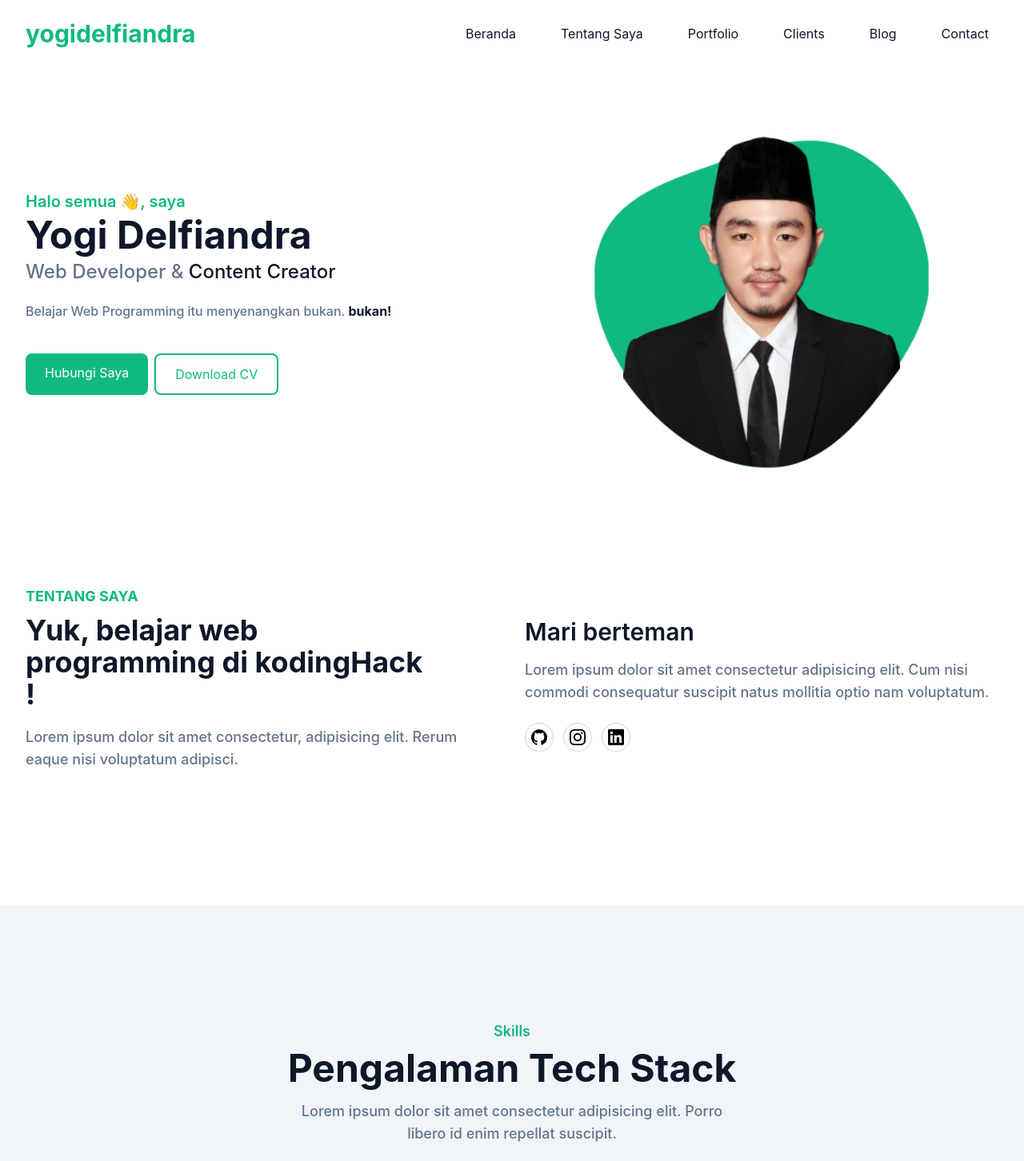
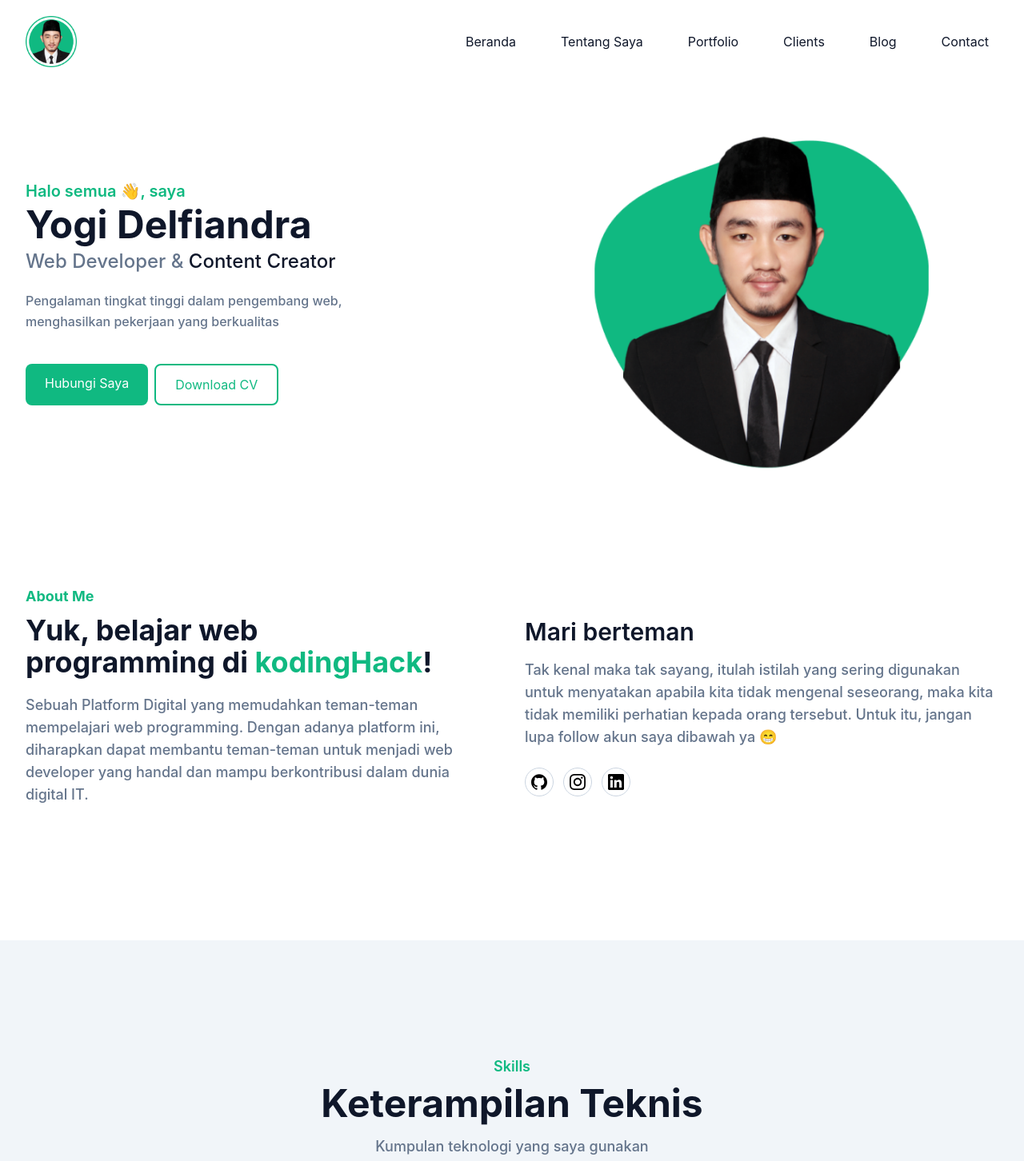
Before and after one commit to yogidelfiandra/portfolio-react, a React (Create React App) app: page / in a window 1280 px wide. Shown: the top 1452 px of the page at 80% size. Built offline with nearby package versions, Linux system fonts and the light colour scheme.

Commit message:
update code & text

```diff
--- a/src/pages/LandingPage.js
+++ b/src/pages/LandingPage.js
@@ -4,7 +4,7 @@ import useScrollAnchor from '../helpers/hooks/useScrollAnchor';
 import landingPage from '../json/landingPage.json';
 import About from '../parts/About';
 import Blog from '../parts/Blog';
-import Clients from '../parts/Clients';
+// import Clients from '../parts/Clients';
 import Contact from '../parts/Contact';
 import Experience from '../parts/Experience';
 import Footer from '../parts/Footer';
@@ -22,7 +22,7 @@ export default function LandingPage() {
         <About data={landingPage.contacts} />
         <Experience data={landingPage.skills} />
         <Portfolio data={landingPage.portfolios} />
-        <Clients data={landingPage.clients} />
+        {/* <Clients data={landingPage.clients} /> */}
         <Blog data={landingPage.blogs} />
         <Contact />
         <ScrollToTop />
--- a/src/parts/About.js
+++ b/src/parts/About.js
@@ -6,15 +6,24 @@ export default function About(props) {
       <div className='container'>
         <div className='flex flex-wrap'>
           <div className='w-full px-4 mb-10 lg:w-1/2'>
-            <h3 className='font-bold uppercase text-primary text-lg mb-2'>
-              Tentang Saya
-            </h3>
+            <h3 className='font-bold text-primary text-lg mb-2'>About Me</h3>
             <h4 className='font-bold text-dark text-xl md:text-3xl mb-5 max-w-md lg:text-4xl lg:max-w-lg'>
-              Yuk, belajar web programming di kodingHack !
+              Yuk, belajar web programming di{' '}
+              <a
+                href='/kodinghack'
+                target='_blank'
+                rel='noopener noreferrer'
+                className='text-primary'
+              >
+                kodingHack
+              </a>
+              !
             </h4>
             <p className='font-medium text-base text-secondary max-w-xl lg:text-lg'>
-              Lorem ipsum dolor sit amet consectetur, adipisicing elit. Rerum
-              eaque nisi voluptatum adipisci.
+              Sebuah Platform Digital yang memudahkan teman-teman mempelajari
+              web programming. Dengan adanya platform ini, diharapkan dapat
+              membantu teman-teman untuk menjadi web developer yang handal dan
+              mampu berkontribusi dalam dunia digital IT.
             </p>
           </div>
           <div className='w-full px-4 lg:w-1/2'>
@@ -22,8 +31,10 @@ export default function About(props) {
               Mari berteman
             </h5>
             <p className='font-medium text-base text-secondary mb-6 lg:text-lg'>
-              Lorem ipsum dolor sit amet consectetur adipisicing elit. Cum nisi
-              commodi consequatur suscipit natus mollitia optio nam voluptatum.
+              Tak kenal maka tak sayang, itulah istilah yang sering digunakan
+              untuk menyatakan apabila kita tidak mengenal seseorang, maka kita
+              tidak memiliki perhatian kepada orang tersebut. Untuk itu, jangan
+              lupa follow akun saya dibawah ya 😁
             </p>
             <div className='flex items-center'>
               {props.data.map((item, index) => {
--- a/src/parts/Blog.js
+++ b/src/parts/Blog.js
@@ -18,8 +18,8 @@ export default function Blog(props) {
               Tulisan Terkini
             </h4>
             <p className='font-medium text-base text- text-secondary md:text-lg'>
-              Lorem ipsum dolor sit amet, consectetur adipisicing elit. Veniam,
-              doloremque! Magni, ea deserunt!
+              Berbagi cerita melalui sebuah tulisan terkait{' '}
+              <br className='hidden lg:block' /> web developer dan sebagainya
             </p>
           </div>
         </div>
--- a/src/parts/Contact.js
+++ b/src/parts/Contact.js
@@ -39,10 +39,10 @@ export default function Contact() {
             <h4 className='font-bold text-dark text-3xl sm:text-4xl lg:text-5xl mb-4'>
               Hubungi Kami
             </h4>
-            <p className='font-medium text-base text- text-secondary md:text-lg'>
+            {/* <p className='font-medium text-base text- text-secondary md:text-lg'>
               Lorem ipsum dolor, sit amet consectetur adipisicing elit.
               Accusamus nisi nihil perspiciatis saepe!
-            </p>
+            </p> */}
           </div>
         </div>
 
--- a/src/parts/Experience.js
+++ b/src/parts/Experience.js
@@ -9,11 +9,11 @@ export default function Experience(props) {
           <div className='max-w-xl mx-auto text-center mb-16'>
             <h3 className='font-semibold text-lg text-primary mb-2'>Skills</h3>
             <h4 className='font-bold text-dark text-3xl sm:text-4xl lg:text-5xl mb-4'>
-              Pengalaman <br className='sm:hidden' /> Tech Stack
+              Keterampilan Teknis
             </h4>
             <p className='font-medium text-base text- text-secondary md:text-lg'>
-              Lorem ipsum dolor sit amet consectetur adipisicing elit. Porro
-              libero id enim repellat suscipit.
+              Kumpulan teknologi yang saya gunakan <br className='' /> untuk
+              membangun sebuah aplikasi web
             </p>
           </div>
         </div>
--- a/src/parts/Header.js
+++ b/src/parts/Header.js
@@ -24,9 +24,9 @@ export default function Header() {
           <div className='px-4'>
             <Link
               to='/'
-              className='font-bold text-xl lg:text-3xl text-primary block py-6'
+              className='font-bold text-xl lg:text-3xl text-primary block py-5'
             >
-              yogidelfiandra
+              <img src='images/logo.png' alt='' className='w-16' />
             </Link>
           </div>
           <div className='px-4 cursor-pointer lg:hidden' onClick={handleClick}>
--- a/src/parts/Hero.js
+++ b/src/parts/Hero.js
@@ -16,8 +16,8 @@ export default function Hero() {
               Web Developer & <span className='text-dark'>Content Creator</span>
             </h2>
             <p className='font-medium text-secondary mb-10 leading-relaxed'>
-              Belajar Web Programming itu menyenangkan bukan.{' '}
-              <span className='text-dark font-bold'>bukan!</span>
+              Pengalaman tingkat tinggi dalam pengembang web,{' '}
+              <br className='' /> menghasilkan pekerjaan yang berkualitas
             </p>
 
             <div className='flex space-x-2'>
--- a/src/parts/Portfolio.js
+++ b/src/parts/Portfolio.js
@@ -19,9 +19,7 @@ export default function Portfolio(props) {
               Project Terbaru
             </h4>
             <p className='font-medium text-base text- text-secondary md:text-lg'>
-              Lorem ipsum dolor sit amet consectetur adipisicing elit. Odio sed
-              ex soluta voluptate, veritatis reiciendis culpa eos debitis
-              consectetur ullam.
+              Beberapa karya terbaik saya
             </p>
           </div>
         </div>
```
Also changed, not shown: public/images/logo.png (added).
